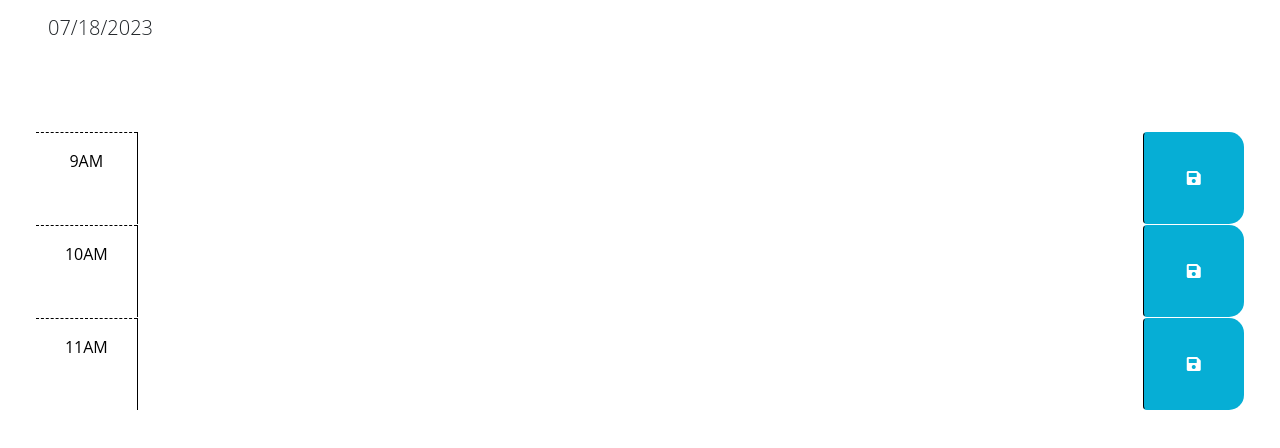
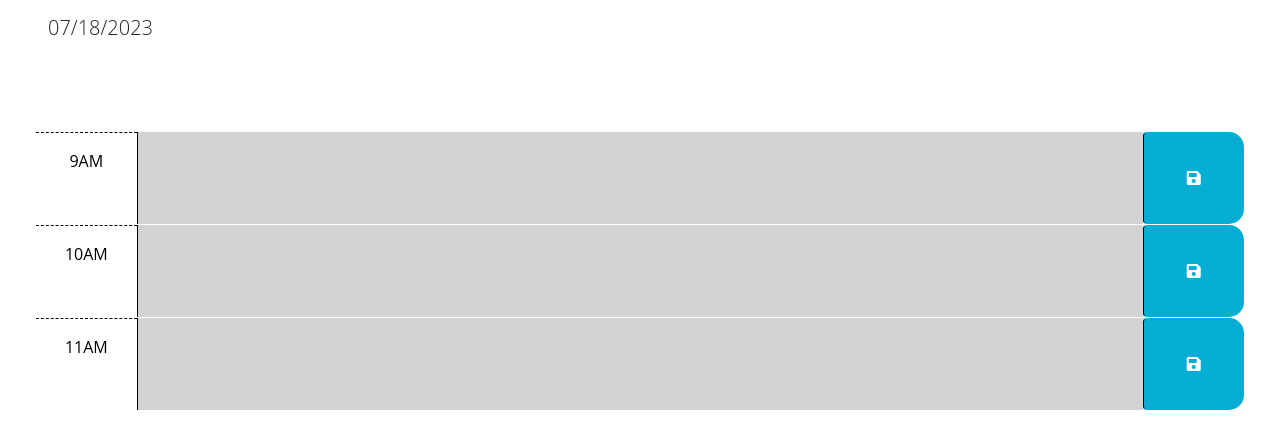
Before and after one commit to samxbrown/Sams_Weekly_Scheduler, a plain HTML site: page Develop/index.html in a window 1280 px wide. Shown: the part 166-614 px from the top of the page. Drawn offline with nearby package versions, Linux system fonts and the light colour scheme.

Commit message:
updated jquery functions for past,present and future classes

```diff
--- a/Develop/script.js
+++ b/Develop/script.js
@@ -5,7 +5,16 @@ $( function() {
   $( "#currentDay" ).text(dayjs().format("MM/DD/YYYY"));
   var currentHour = dayjs().hour();
   $("textarea").each(function(){
-    console.log(this)
+    var textAreaId = $(this).attr("id")
+    if(currentHour > textAreaId){
+      $(this).addClass("past");
+    }
+    if(currentHour < textAreaId){
+      $(this).addClass("future");
+    }
+    if(currentHour == textAreaId){
+      $(this).addClass("present");
+    }
   });
 } );
   // TODO: Add a listener for click events on the save button. This code should
```
Also changed, not shown: Develop/index.html (+1 -0 lines).
